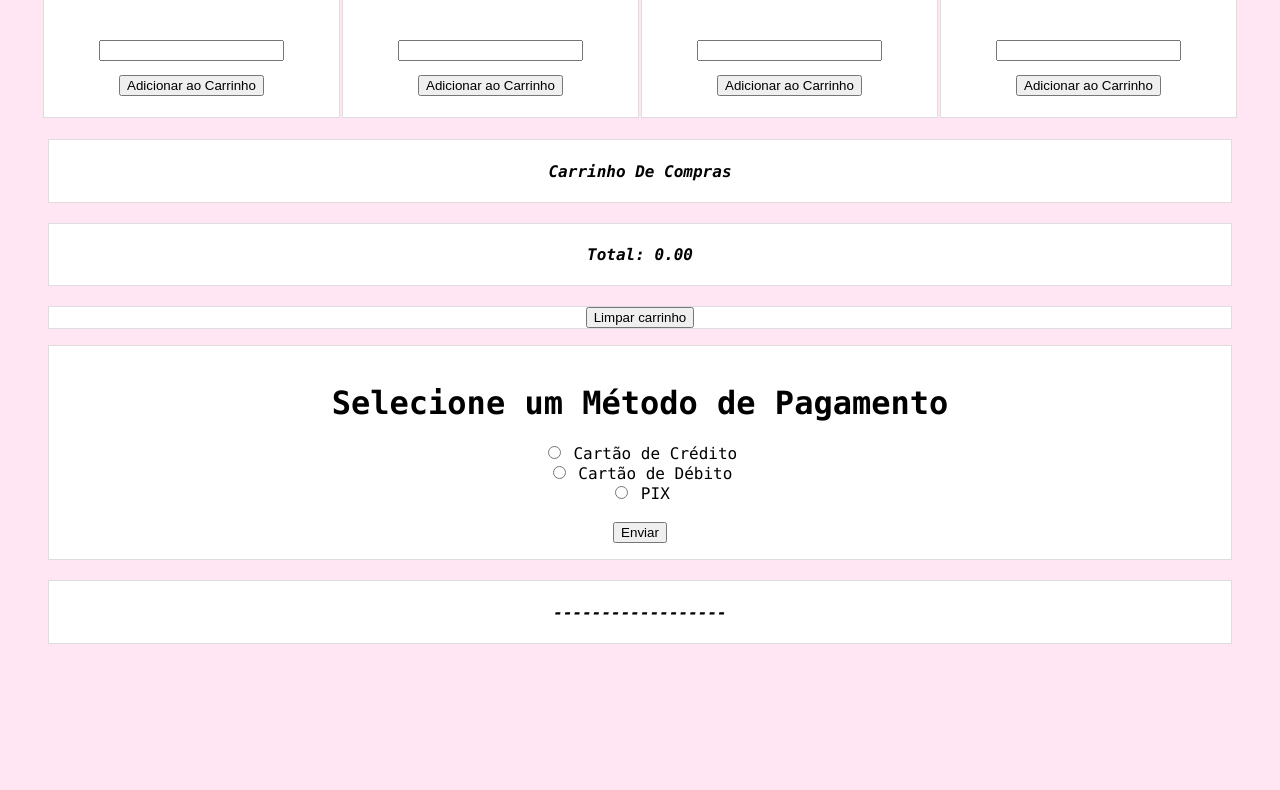
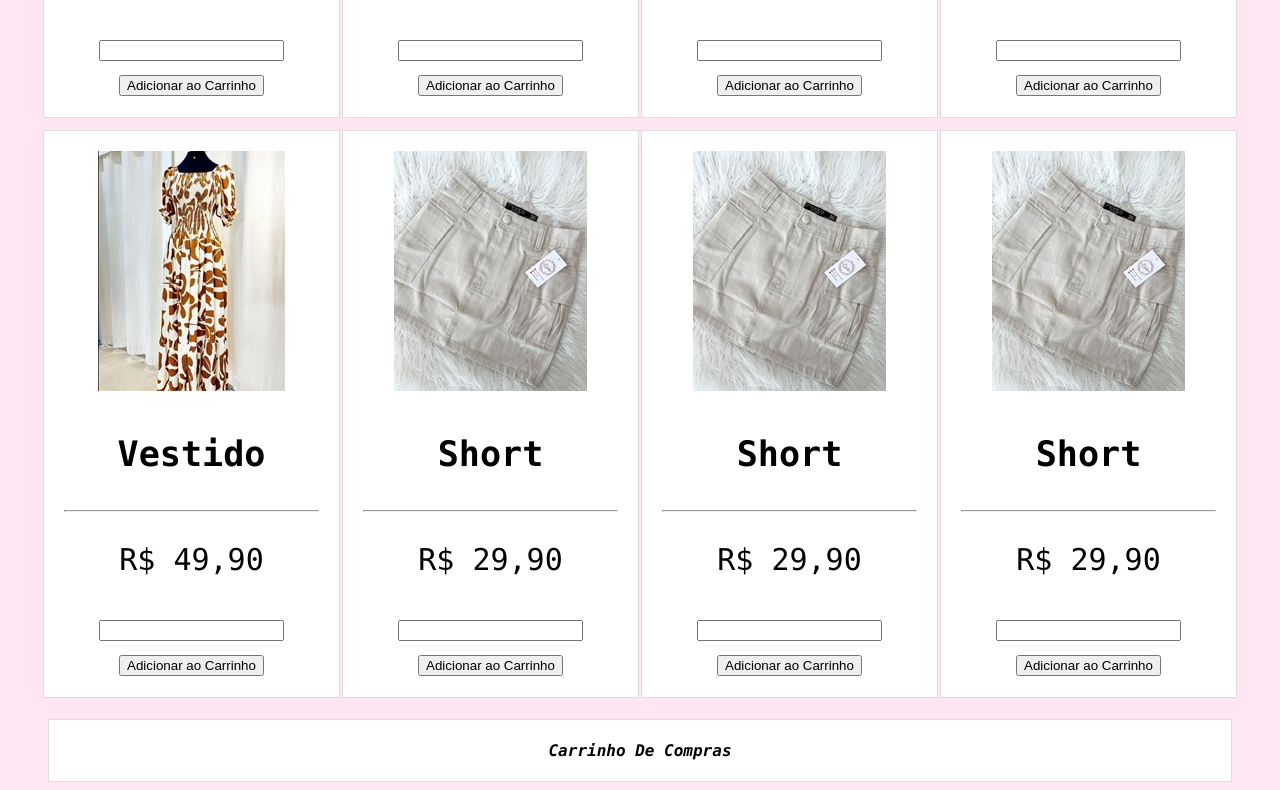
Before and after one commit to GBessani/Zycie, a plain HTML site: page index.html in a window 1280 px wide. Shown: the part 1330-2120 px from the top of the page. Before the commit the page ends 2022 px from the top, so only its background shows below. Drawn offline with Linux system fonts and the light colour scheme.

Commit message:
nova area de compras

```diff
--- a/index.html
+++ b/index.html
@@ -16,10 +16,10 @@
                 <li><a href="#destaques">Destaques</a></li>
                 <li><a href="#produtos">Produtos</a></li>
                 <li><a href="#cart">carrinho</a></li>
+                <li><a href="#pay">Pagamento</a></li>
             </ul>
         </nav>
     </header>
-
     <main>
 
         <section id="header h1">
@@ -75,6 +75,42 @@
                 <input type="number" id="Qtd5">
                 <button onclick="carrinho_De_Compras('Short', 29.90,'Qtd5')">Adicionar ao Carrinho</button>
             </div>
+
+        </span>
+
+        <span class="flex-container" id="produtos 2">
+            <div class="produto">
+                <img src="imagens/vestido.jpeg" alt="Vestido">
+                <h3>Vestido</h3>
+                <hr/>
+                <p>R$ 49,90</p>
+                <input type="number" id="Qtd2">
+                <button onclick="carrinho_De_Compras('Vestido', 49.90,'Qtd2')">Adicionar ao Carrinho</button>
+            </div>
+            <div class="produto2">
+                <img src="imagens/Short.jpeg" alt="Shorts">
+                <h3>Short</h3>
+                <hr/>
+                <p>R$ 29,90</p>
+                <input type="number" id="Qtd3">
+                <button onclick="carrinho_De_Compras('Short', 29.90,'Qtd3')">Adicionar ao Carrinho</button>
+            </div>
+            <div class="produto2">
+                <img src="imagens/Short.jpeg" alt="Shorts">
+                <h3>Short</h3>
+                <hr/>
+                <p>R$ 29,90</p>
+                <input type="number" id="Qtd4">
+                <button onclick="carrinho_De_Compras('Short', 29.90,'Qtd4')">Adicionar ao Carrinho</button>
+            </div>
+            <div class="produto2">
+                <img src="imagens/Short.jpeg" alt="Shorts">
+                <h3>Short</h3>
+                <hr/>
+                <p>R$ 29,90</p>
+                <input type="number" id="Qtd5">
+                <button onclick="carrinho_De_Compras('Short', 29.90,'Qtd5')">Adicionar ao Carrinho</button>
+            </div>
         </span>
 
         <section id="cartName">
@@ -82,18 +118,20 @@
                 <h4><em>Carrinho De Compras</em></h4>
             </div>
         </section>
+
         <section id="cart">
             <div class="cart" id = "total">
                 <h4><em>Total: 0.00</em></h4>
             </div>
         </section>
+
         <section id = "limpar">
             <div class="cart" id = "limpar">
                 <button onclick="limpar()">Limpar carrinho</button>
             </div>
         </section>
 
-        <div class="destaque">
+        <div class="pay" id="pay">
             <h1>Selecione um Método de Pagamento</h1>
             <div class="payment-method">
                 <input type="radio" id="credit-card" name="payment" value="credit-card">
--- a/styles.css
+++ b/styles.css
@@ -88,6 +88,13 @@ main {
     padding: 0rem;
     text-align: center;
 }
+.pay {
+    background-color: #fff;
+    border: 1px solid #ddd;
+    margin: 1rem;
+    padding: 0rem;
+    text-align: center;
+}
 
 footer {
     background-color: #ff66b2; /* Tom de rosa mais escuro */
```
